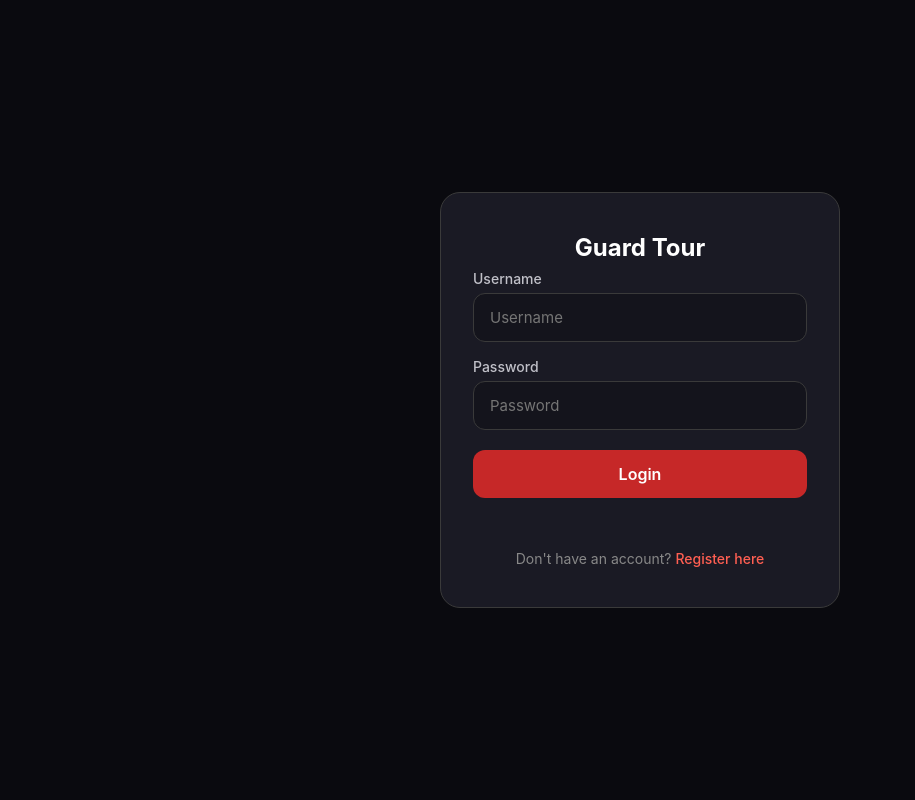
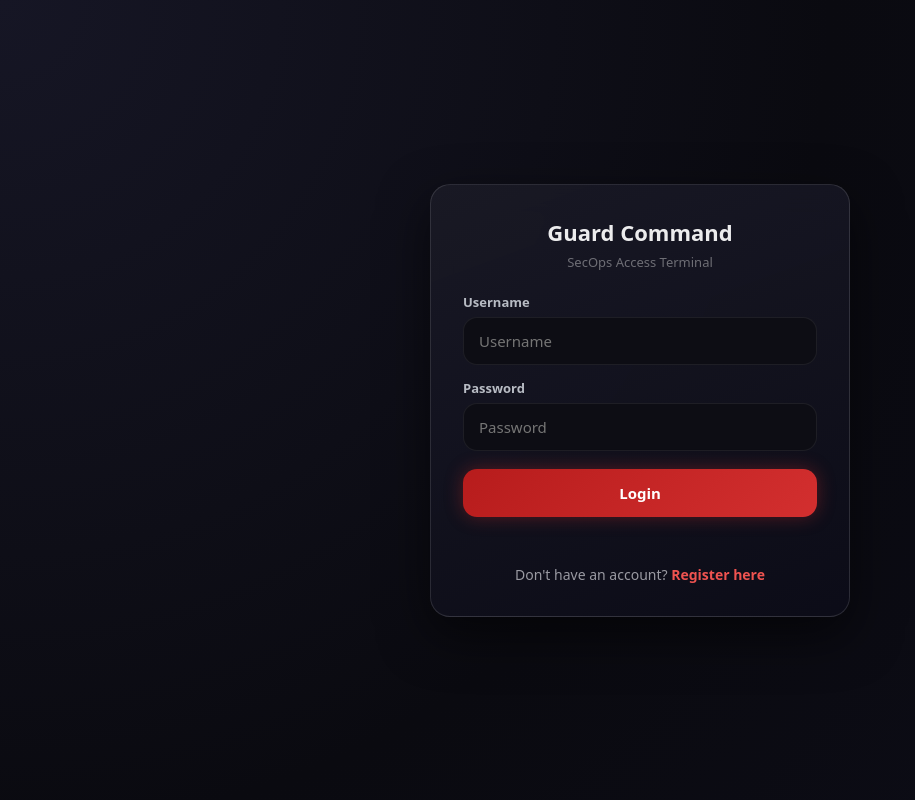
Before and after one commit to johnson254/Guardtour, a Django app: page / in a window 1280 px wide. Shown: the whole page, without its empty margins (0-915 px from the left). Run offline with Django 4.2, Linux system fonts and the light colour scheme; some libraries are stand-ins or nearby versions.

Commit message:
fix(nav): save user to localStorage on login and re-render nav after SPA swaps
- Login handler now saves gt_user to localStorage (role, org, token)
  so base_template can render nav links on dashboard load
- renderNav() re-runs on spa:pageLoaded event (after every HTMX swap)
  so nav stays populated during SPA navigation

```diff
--- a/templates/base_template.html
+++ b/templates/base_template.html
@@ -145,6 +145,11 @@
       }
       renderNav();
 
+      // Re-render nav after every SPA page swap
+      window.addEventListener("spa:pageLoaded", function () {
+        renderNav();
+      });
+
       // SPA transition feedback
       document.body.addEventListener("htmx:beforeRequest", function (evt) {
         if (evt.detail.target.id === "spa-content") {
--- a/templates/login.html
+++ b/templates/login.html
@@ -1,72 +1,147 @@
+{% load static %}
 <!DOCTYPE html>
 <html lang="en">
 <head>
-    <meta charset="UTF-8">
-    <meta name="viewport" content="width=device-width, initial-scale=1.0, maximum-scale=1.0, user-scalable=no">
-    <title>Guard Tour | SecOps</title>
-    <link rel="stylesheet" href="https://cdnjs.cloudflare.com/ajax/libs/font-awesome/6.4.0/css/all.min.css">
+  <meta charset="UTF-8" />
+  <meta name="viewport" content="width=device-width, initial-scale=1.0, maximum-scale=1.0, user-scalable=no" />
+  <title>Guard Command | SecOps Login</title>
+  <link rel="stylesheet" href="https://cdnjs.cloudflare.com/ajax/libs/font-awesome/6.5.0/css/all.min.css" />
+  <script src="https://cdn.jsdelivr.net/npm/htmx.org@1.9.12/dist/htmx.min.js"></script>
   <style>
-        *{box-sizing:border-box;margin:0;padding:0}
-        body{font-family:'Inter',sans-serif;background:#0a0a0f;color:white;display:flex;justify-content:center;align-items:center;min-height:100dvh;padding:16px}
-        .login-card{background:#1a1a24;border-radius:20px;padding:40px 32px;width:100%;max-width:400px;border:1px solid #3a3a3a}
-        .login-card h2{text-align:center;margin-bottom:8px;font-size:24px;font-weight:700}
-        .input-group{display:flex;flex-direction:column;gap:6px;margin-bottom:16px}
-        .input-group label{font-size:14px;font-weight:500;color:#c0c0c8}
-        .input-group input{width:100%;padding:14px 16px;background:#14141c;border:1px solid #3a3a3a;border-radius:12px;color:white;font-size:15px;font-family:inherit;outline:none;transition:border-color .2s}
-        .input-group input:focus{border-color:#c62828}
-        button{width:100%;padding:14px;background:#c62828;border:none;border-radius:12px;color:white;font-size:16px;font-weight:600;cursor:pointer;font-family:inherit;transition:background .2s;margin-top:4px}
-        button:hover{background:#b71c1c}
-        button:active{transform:scale(.98)}
-        .error{color:#f44336;margin-top:12px;font-size:14px;min-height:20px}
-        .links{margin-top:20px;text-align:center;font-size:14px;color:#888}
-        .links a{color:#ff5f52;text-decoration:none;font-weight:500}
-        .links a:hover{text-decoration:underline}
-        @media(max-width:480px){body{padding:12px}.login-card{padding:32px 20px;border-radius:16px}.login-card h2{font-size:22px}}
-        @media(max-width:360px){.login-card{padding:24px 16px}.login-card h2{font-size:20px}}
+    :root {
+      --r-crim: #d32f2f;
+      --r-crim2: #ef5350;
+      --r-surf: #141420;
+      --r-surf3: #0d0d14;
+      --r-line: rgba(255, 255, 255, 0.07);
+      --r-mute: rgba(255, 255, 255, 0.38);
+      --r-text: rgba(255, 255, 255, 0.92);
+      --r-glow-crim: 0 0 18px rgba(211, 47, 47, 0.35);
+      --r-rad: 14px;
+    }
+    * { box-sizing: border-box; margin: 0; padding: 0; }
+    body {
+      font-family: ui-sans-serif, system-ui, -apple-system, Segoe UI, Roboto, Arial, sans-serif;
+      background: radial-gradient(circle at top left, #161625, #0a0a10 55%, #0d0d18 100%);
+      color: var(--r-text);
+      display: flex;
+      justify-content: center;
+      align-items: center;
+      min-height: 100dvh;
+      padding: 16px;
+    }
+    .login-card {
+      width: 100%;
+      max-width: 420px;
+      border-radius: 20px;
+      padding: 32px;
+      border: 1px solid rgba(255,255,255,0.12);
+      background: linear-gradient(160deg, rgba(26,26,38,0.92) 0%, rgba(12,12,24,0.98) 100%);
+      backdrop-filter: blur(16px);
+      -webkit-backdrop-filter: blur(16px);
+      box-shadow: 0 18px 50px rgba(0,0,0,0.55);
+    }
+    .login-card h2 { text-align: center; margin-bottom: 6px; font-size: 22px; font-weight: 800; }
+    .login-card .sub { text-align: center; font-size: 13px; color: var(--r-mute); margin-bottom: 22px; }
+    .input-group { display: flex; flex-direction: column; gap: 6px; margin-bottom: 14px; }
+    .input-group label { font-size: 13px; font-weight: 700; color: #b8bcc4; }
+    .input-group input {
+      width: 100%; padding: 13px 15px; background: var(--r-surf3); border: 1px solid var(--r-line);
+      border-radius: var(--r-rad); color: white; font-size: 15px; font-family: inherit; outline: none;
+      transition: border-color 0.2s, box-shadow 0.2s;
+    }
+    .input-group input:focus { border-color: var(--r-crim); box-shadow: 0 0 0 2px rgba(211,47,47,0.12); }
+    button.primary-btn {
+      width: 100%; padding: 14px; background: linear-gradient(135deg, #b71c1c, #d32f2f); border: none;
+      border-radius: var(--r-rad); color: white; font-size: 15px; font-weight: 800; cursor: pointer;
+      font-family: inherit; transition: filter 0.15s, transform 0.15s; box-shadow: var(--r-glow-crim); margin-top: 4px;
+    }
+    button.primary-btn:hover { filter: brightness(1.08); }
+    button.primary-btn:active { transform: scale(0.98); }
+    .error { color: var(--r-crim2); margin-top: 10px; font-size: 14px; min-height: 20px; }
+    .links { margin-top: 18px; text-align: center; font-size: 14px; color: #9a9aa2; }
+    .links a { color: var(--r-crim2); text-decoration: none; font-weight: 700; }
+    .links a:hover { text-decoration: underline; }
+    @media (max-width: 480px) {
+      body { padding: 12px; } .login-card { padding: 24px 18px; border-radius: 16px; }
+      .login-card h2 { font-size: 20px; }
+    }
+    @media (max-width: 360px) { .login-card { padding: 20px 14px; } .login-card h2 { font-size: 18px; } }
   </style>
+  <script>
+    htmx.config.globalViewTransitions = true;
+    htmx.config.includeIndicatorStyles = true;
+  </script>
 </head>
 <body>
   <div class="login-card">
-        <h2>Guard Tour</h2>
+    <h2>Guard Command</h2>
+    <div class="sub">SecOps Access Terminal</div>
+    <form
+      hx-post="/api/login/"
+      hx-target="#loginResult"
+      hx-swap="innerHTML"
+      hx-include="#loginFormFields"
+      hx-push-url="false"
+      hx-indicator="#loginIndicator"
+    >
+      <input type="hidden" name="next" id="loginNextField" value="/dashboard/" />
       <div class="input-group">
         <label for="username">Username</label>
-            <input type="text" id="username" placeholder="Username">
+        <input type="text" id="username" name="username" placeholder="Username" autocomplete="username" />
       </div>
       <div class="input-group">
         <label for="password">Password</label>
-            <input type="password" id="password" placeholder="Password">
+        <input type="password" id="password" name="password" placeholder="Password" autocomplete="current-password" />
       </div>
-        <button type="button" onclick="login()">Login</button>
-        <div id="errorMsg" class="error"></div>
+      <button type="submit" class="primary-btn" id="loginIndicator" style="display:none;">Signing in...</button>
+      <button type="submit" class="primary-btn">Login</button>
+      <div id="loginResult"><div class="error"></div></div>
+    </form>
     <div class="links">Don't have an account? <a href="/register/">Register here</a></div>
   </div>
+
   <script>
-        function login() {
-            var u = document.getElementById('username').value;
-            var p = document.getElementById('password').value;
-            fetch('/api/login/', {
-                method: 'POST',
-                headers: {'Content-Type': 'application/json'},
-                body: JSON.stringify({username: u, password: p})
-            })
-            .then(r => r.json())
-            .then(d => {
-                if (d.access) {
+    (function () {
+      var form = document.querySelector('form[hx-post="/api/login/"]');
+      if (!form) return;
+      var errorEl = document.getElementById('loginResult');
+      var nextField = document.getElementById('loginNextField');
+
+      // Defensive: only propagate a clean relative path as next
+      try {
+        var rawNext = new URL(window.location.href).searchParams.get('next');
+        if (rawNext && rawNext.startsWith('/') && !/next[=/]|%3Fnext/.test(rawNext)) {
+          if (nextField) nextField.value = rawNext;
+        }
+      } catch (e) {
+        if (nextField) nextField.value = '/dashboard/';
+      }
+
+      form.addEventListener('submit', function () {
+        if (errorEl) errorEl.innerHTML = '<div class="error"></div>';
+      });
+      document.body.addEventListener('htmx:afterRequest', function (evt) {
+        if (evt.detail.elt !== form || !errorEl) return;
+        if (evt.detail.xhr.status === 200 || evt.detail.xhr.status === 201) {
+          try {
+            var data = JSON.parse(evt.detail.xhr.responseText || '{}');
+            var target = (data.next || '/dashboard/').split('?')[0];
             localStorage.setItem('gt_user', JSON.stringify({
-                        token: d.access,
-                        refresh: d.refresh,
-                        username: (d.user && d.user.username) ? d.user.username : u,
-                        role: d.role,
-                        organization_id: d.organization_id || null,
-                        organization_name: d.organization_name
+              token: data.access || data.token,
+              username: data.user?.username || '',
+              role: data.role,
+              userId: data.user?.id,
+              organization_id: data.organization_id,
+              organization_name: data.organization_name
             }));
-                    window.location.href = '/dashboard/';
+            window.location.href = target;
+          } catch (e) { window.location.href = '/dashboard/'; }
         } else {
-                    document.getElementById('errorMsg').textContent = (d.error || d.detail || 'Login failed');
+          errorEl.innerHTML = '<div class="error">' + (evt.detail.xhr.responseText || 'Login failed') + '</div>';
         }
-            })
-            .catch(e => { document.getElementById('errorMsg').textContent = 'Error'; });
-        }
+      });
+    })();
   </script>
 </body>
 </html>
```
Lines whose indentation alone changed are shown as unchanged.
